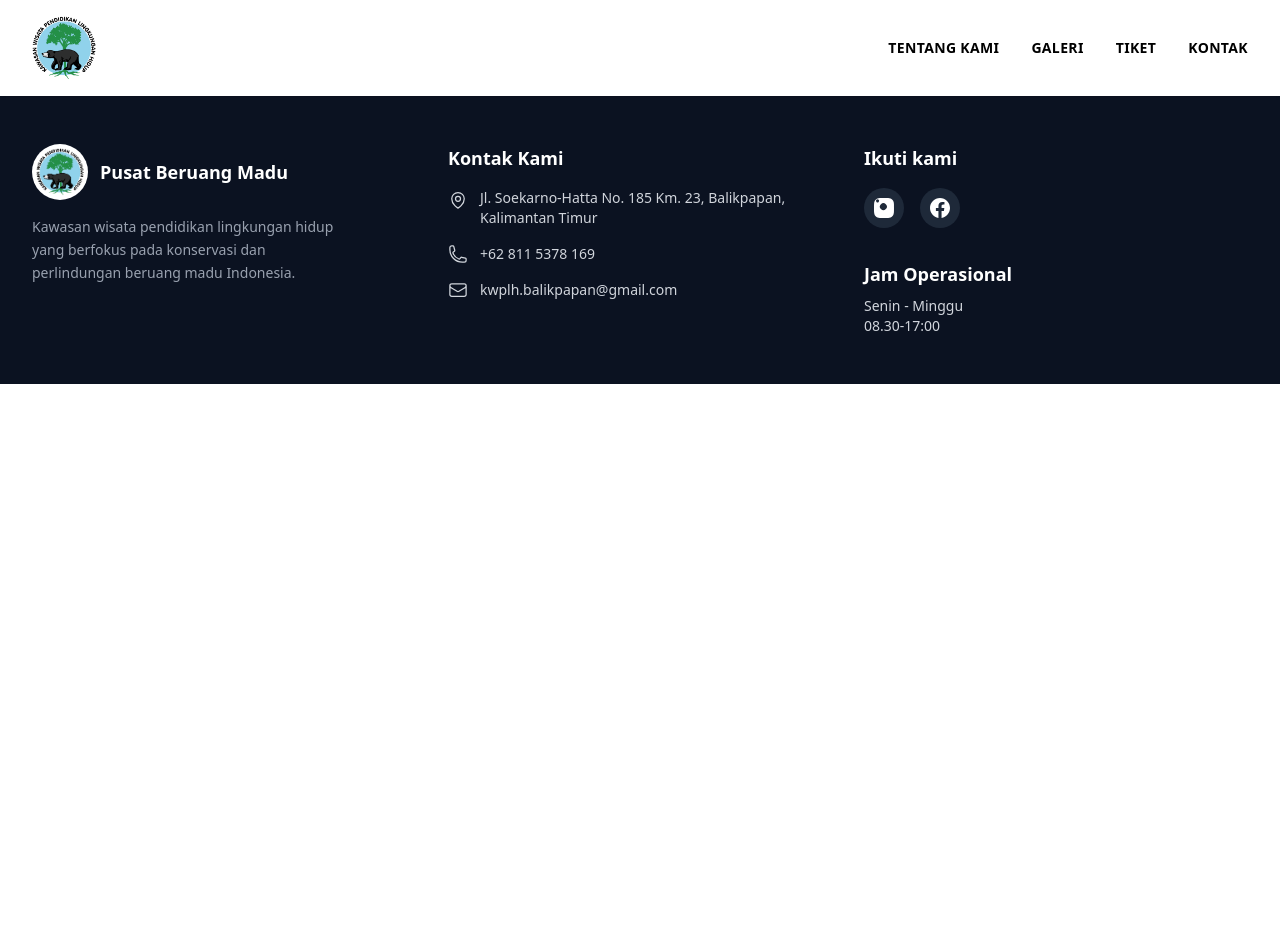
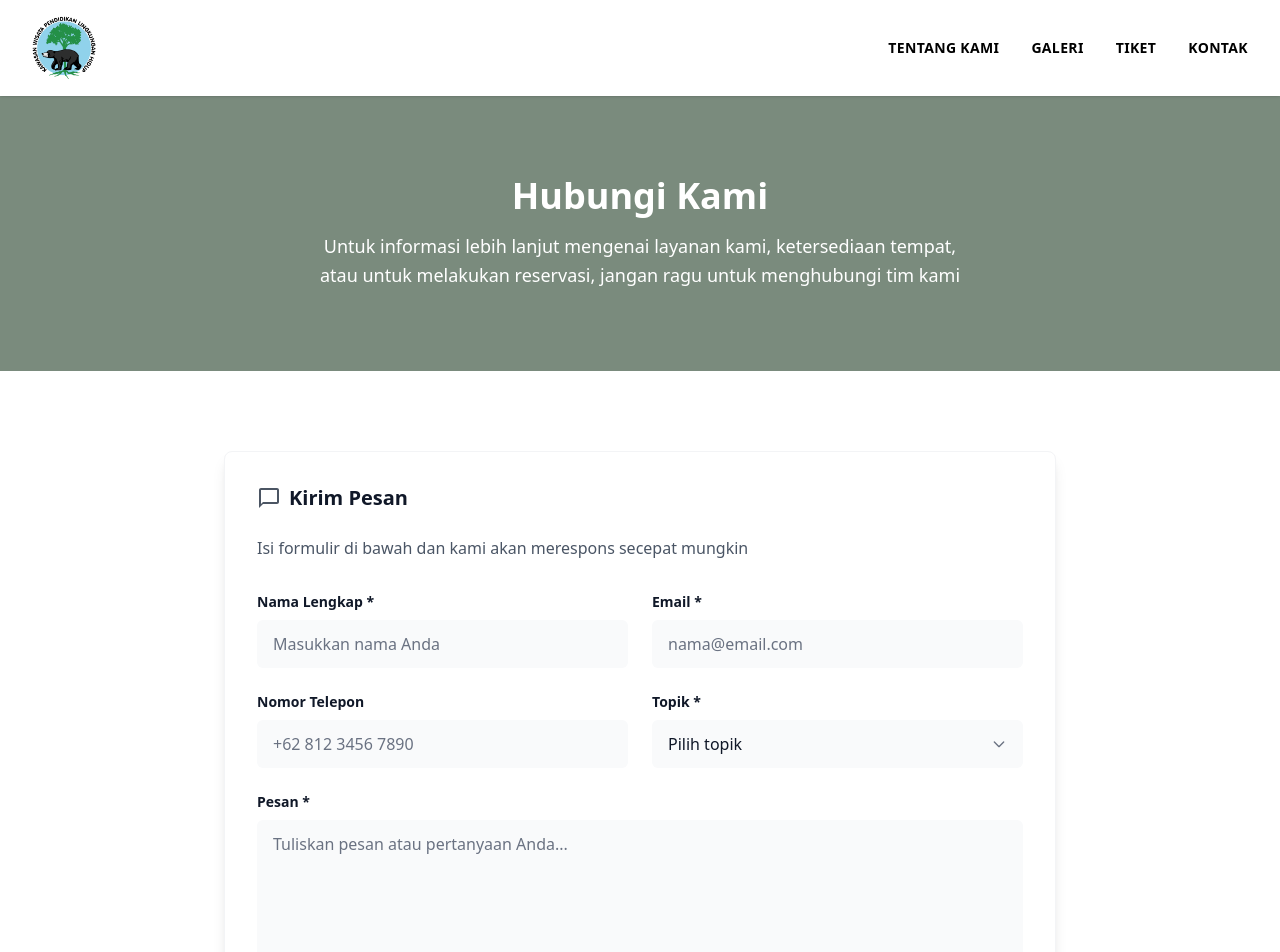
Before and after one commit to iniFaiz/KWLPH, a Vue app: page /kontak in a window 1280 px wide. Shown: the top 952 px of the page. Before the commit the page ends 800 px from the top, so only its background shows below. Built offline with nearby package versions, Linux system fonts and the light colour scheme.

Commit message:
ContactView page

```diff
--- /dev/null
+++ b/src/components/contact/ContactForm.vue
@@ -0,0 +1,149 @@
+<template>
+  <div class="max-w-4xl mx-auto px-4 sm:px-6 lg:px-8 mt-20 mb-20 relative z-10">
+    <div class="bg-white rounded-lg shadow-lg p-8 border border-gray-100">
+      <div class="flex items-center gap-2 mb-6">
+        <img src="@/assets/message.svg" alt="Message Icon" class="w-6 h-6" />
+        <h2 class="text-xl font-bold text-gray-900">Kirim Pesan</h2>
+      </div>
+
+      <p class="text-gray-600 mb-8">
+        Isi formulir di bawah dan kami akan merespons secepat mungkin
+      </p>
+
+      <form @submit.prevent="submitForm" class="space-y-6">
+        <div class="grid grid-cols-1 md:grid-cols-2 gap-6">
+          <!-- Nama Lengkap -->
+          <div>
+            <label for="name" class="block text-sm font-bold text-gray-900 mb-2"
+              >Nama Lengkap *</label
+            >
+            <input
+              type="text"
+              id="name"
+              v-model="form.name"
+              placeholder="Masukkan nama Anda"
+              class="w-full bg-gray-50 border-none rounded-md py-3 px-4 text-gray-900 placeholder-gray-500 focus:ring-2 focus:ring-green-500"
+              required
+            />
+          </div>
+
+          <!-- Email -->
+          <div>
+            <label for="email" class="block text-sm font-bold text-gray-900 mb-2">Email *</label>
+            <input
+              type="email"
+              id="email"
+              v-model="form.email"
+              placeholder="nama@email.com"
+              class="w-full bg-gray-50 border-none rounded-md py-3 px-4 text-gray-900 placeholder-gray-500 focus:ring-2 focus:ring-green-500"
+              required
+            />
+          </div>
+
+          <!-- Nomor Telepon -->
+          <div>
+            <label for="phone" class="block text-sm font-bold text-gray-900 mb-2"
+              >Nomor Telepon</label
+            >
+            <input
+              type="tel"
+              id="phone"
+              v-model="form.phone"
+              placeholder="+62 812 3456 7890"
+              class="w-full bg-gray-50 border-none rounded-md py-3 px-4 text-gray-900 placeholder-gray-500 focus:ring-2 focus:ring-green-500"
+            />
+          </div>
+
+          <!-- Topik -->
+          <div>
+            <label for="topic" class="block text-sm font-bold text-gray-900 mb-2">Topik *</label>
+            <div class="relative">
+              <select
+                id="topic"
+                v-model="form.topic"
+                class="w-full bg-gray-50 border-none rounded-md py-3 px-4 text-gray-900 appearance-none focus:ring-2 focus:ring-green-500 cursor-pointer"
+                required
+              >
+                <option value="" disabled selected>Pilih topik</option>
+                <option v-for="option in topicOptions" :key="option" :value="option">
+                  {{ option }}
+                </option>
+              </select>
+              <div
+                class="pointer-events-none absolute inset-y-0 right-0 flex items-center px-4 text-gray-500"
+              >
+                <svg class="h-4 w-4" fill="none" stroke="currentColor" viewBox="0 0 24 24">
+                  <path
+                    stroke-linecap="round"
+                    stroke-linejoin="round"
+                    stroke-width="2"
+                    d="M19 9l-7 7-7-7"
+                  />
+                </svg>
+              </div>
+            </div>
+          </div>
+        </div>
+
+        <!-- Pesan -->
+        <div>
+          <label for="message" class="block text-sm font-bold text-gray-900 mb-2">Pesan *</label>
+          <textarea
+            id="message"
+            v-model="form.message"
+            rows="6"
+            placeholder="Tuliskan pesan atau pertanyaan Anda..."
+            class="w-full bg-gray-50 border-none rounded-md py-3 px-4 text-gray-900 placeholder-gray-500 focus:ring-2 focus:ring-green-500 resize-none"
+            required
+          ></textarea>
+        </div>
+
+        <!-- Submit Button -->
+        <div>
+          <button
+            type="submit"
+            class="bg-[#7A8B7D] text-white font-bold py-3 px-8 rounded-md hover:bg-[#69786b] transition-colors focus:outline-none focus:ring-2 focus:ring-offset-2 focus:ring-green-500"
+          >
+            Kirim Pesan
+          </button>
+        </div>
+      </form>
+    </div>
+  </div>
+</template>
+
+<script setup>
+import { ref } from 'vue'
+
+const topicOptions = [
+  'Pertanyaan Umum',
+  'Reservasi Tiket & Kunjungan Grup',
+  'Donasi',
+  'Program Sukarelawan',
+  'Penelitian & Magang',
+  'Media & Kerjasama',
+  'Lainnya',
+]
+
+const form = ref({
+  name: '',
+  email: '',
+  phone: '',
+  topic: '',
+  message: '',
+})
+
+const submitForm = () => {
+  // Handle form submission logic here
+  console.log('Form submitted:', form.value)
+  alert('Pesan Anda telah terkirim! Kami akan segera menghubungi Anda.')
+  // Reset form
+  form.value = {
+    name: '',
+    email: '',
+    phone: '',
+    topic: '',
+    message: '',
+  }
+}
+</script>
--- /dev/null
+++ b/src/components/contact/ContactHero.vue
@@ -0,0 +1,9 @@
+<template>
+  <div class="bg-[#7A8B7D] py-20 px-4 sm:px-6 lg:px-8 text-center">
+    <h1 class="text-4xl font-bold text-white mb-4">Hubungi Kami</h1>
+    <p class="text-white text-lg max-w-2xl mx-auto leading-relaxed">
+      Untuk informasi lebih lanjut mengenai layanan kami, ketersediaan tempat, atau untuk melakukan
+      reservasi, jangan ragu untuk menghubungi tim kami
+    </p>
+  </div>
+</template>
--- a/src/router/index.js
+++ b/src/router/index.js
@@ -31,6 +31,11 @@ const router = createRouter({
       name: 'tiket',
       component: () => import('../views/TicketView.vue'),
     },
+    {
+      path: '/kontak',
+      name: 'kontak',
+      component: () => import('../views/ContactView.vue'),
+    },
   ],
 })
 
--- /dev/null
+++ b/src/views/ContactView.vue
@@ -0,0 +1,11 @@
+<template>
+  <main class="min-h-screen bg-white">
+    <ContactHero />
+    <ContactForm />
+  </main>
+</template>
+
+<script setup>
+import ContactHero from '../components/contact/ContactHero.vue'
+import ContactForm from '../components/contact/ContactForm.vue'
+</script>
```
Also changed, not shown: src/assets/message.svg (added), src/components/icons/message.svg (added).
